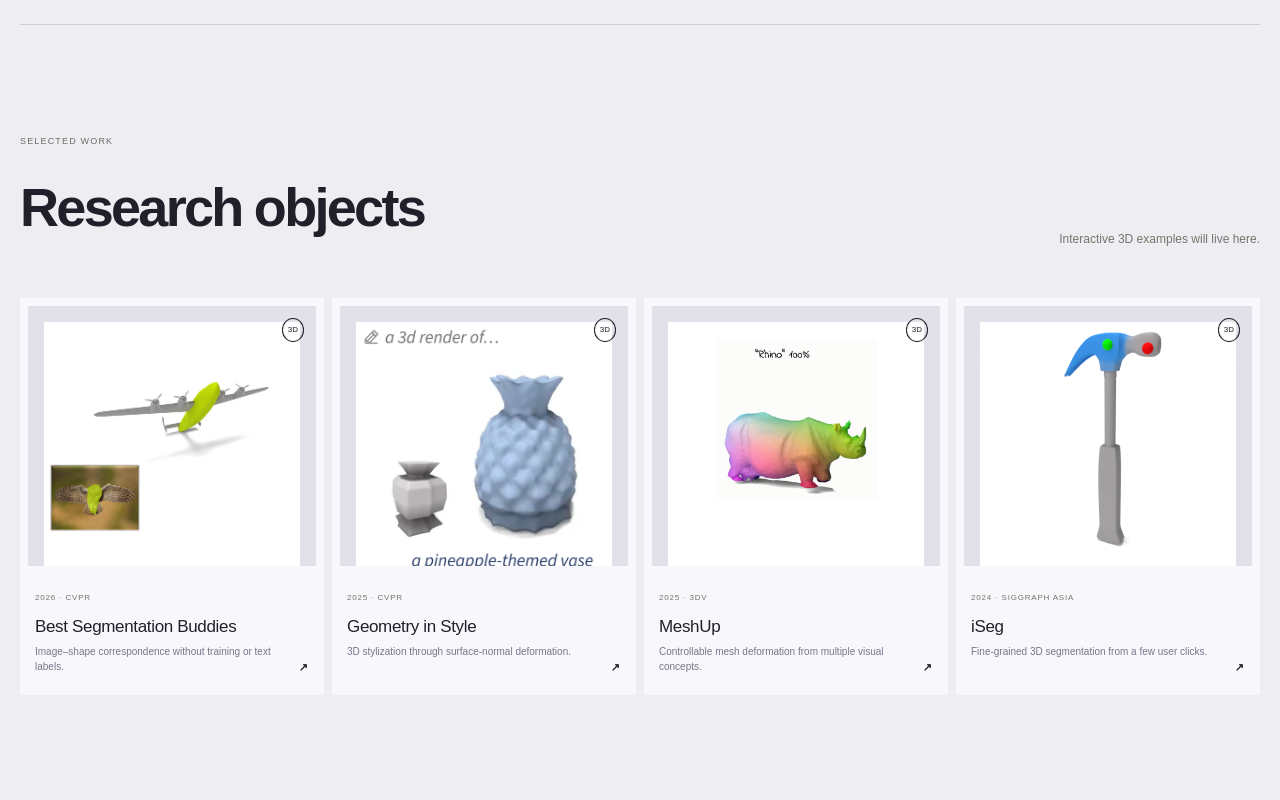
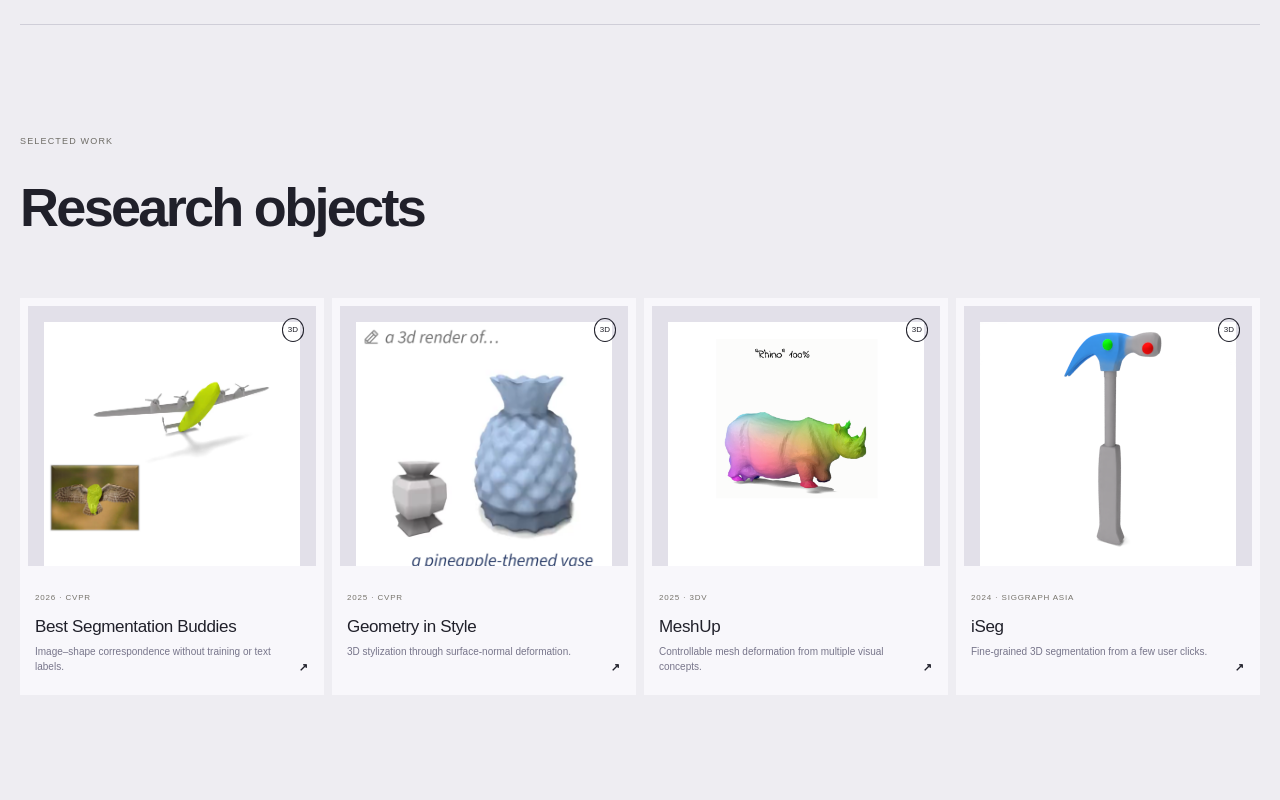
Before and after one commit to Geometric-Intelligence-Lab/geometric-intelligence-lab.github.io, a Next.js app: page / in a window 1280 px wide. Shown: the part 800-1600 px from the top of the page. Built offline with nearby package versions, Linux system fonts and the light colour scheme.

Commit message:
Remove placeholder project copy

```diff
--- a/app/page.tsx
+++ b/app/page.tsx
@@ -46,7 +46,7 @@ export default function Home() {
     </section>
 
     <section className="objects shell" id="work">
-      <div className="section-head"><div><p className="label">Selected work</p><h2>Research objects</h2></div><p>Interactive 3D examples will live here.</p></div>
+      <div className="section-head"><div><p className="label">Selected work</p><h2>Research objects</h2></div></div>
       <div className="object-grid">
         {papers.map(([year,title,venue,caption,image,href])=><a href={href} target="_blank" rel="noreferrer" className="object-card" key={title}>
           <div className="object-view"><img src={image} alt={`Project image for ${title}`}/><span>3D</span></div>
```
